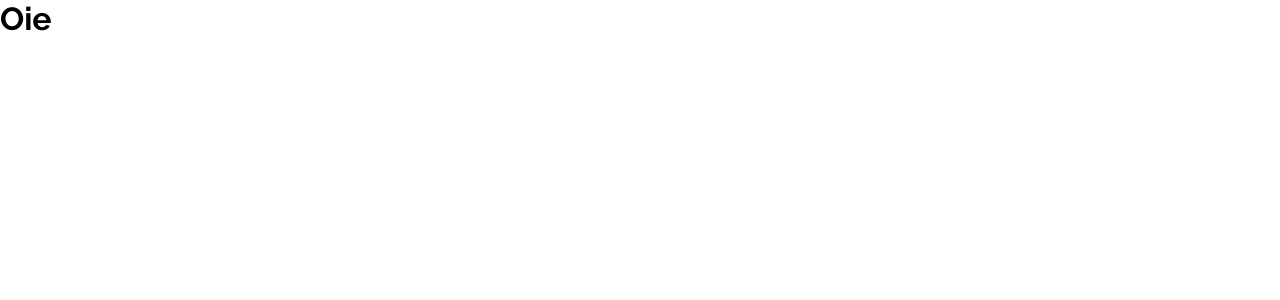
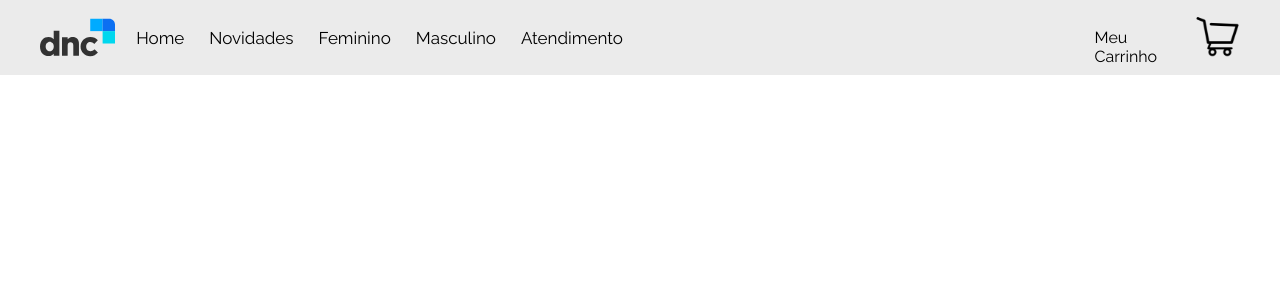
Before and after one commit to andretassis/e-commerce-dnc, a React (Vite) app: page / in a window 1280 px wide. Shown: the top 300 px of the page. Built offline with nearby package versions, Linux system fonts and the light colour scheme.

Commit message:
feat(Nav): criado e estilizado o component Nav

```diff
--- a/src/App.jsx
+++ /dev/null
@@ -1,12 +0,0 @@
-
-
-function App() {
-
-  return (
-    <>
-      <h1>Oie</h1>
-    </>
-  )
-}
-
-export default App
--- a/src/components/Nav/Nav.jsx
+++ b/src/components/Nav/Nav.jsx
@@ -0,0 +1,26 @@
+import logoDNC from "../../assets/logo.svg"
+import cartIcon from "../../assets/cart.svg"
+import './Nav.scss'
+
+const Nav = () => {
+  return (
+    <>
+        <div className="nav">
+            <img className="nav__logo" src={logoDNC} alt="Logo DNC" />
+            <ul>
+                <li>Home</li>
+                <li>Novidades</li>
+                <li>Feminino</li>
+                <li>Masculino</li>
+                <li>Atendimento</li>
+            </ul>
+            <div className="nav__cart">
+                <p>Meu Carrinho</p>
+                <img src={cartIcon} alt="Carrinho" />
+            </div>
+        </div>
+    </>
+  )
+}
+
+export default Nav
--- a/src/components/Nav/Nav.scss
+++ b/src/components/Nav/Nav.scss
@@ -1 +1,31 @@
 @use '../../sass/variables' as *;
+
+.nav {
+    display: flex;
+    justify-content: space-between;
+    background-color: $gray;
+    padding: 15px;
+
+    .nav__logo {
+        width: 100px;
+        padding-left: 25px;
+    }
+
+    ul {
+        display: flex;
+        align-items: center;
+        gap: 25px;
+        list-style: none;
+        margin-left: -35%;
+        font-size: 17px;
+    }
+
+    .nav__cart {
+        display: flex;
+        margin-right: 25px;
+    }
+
+    p {
+        padding: 13px;
+    }
+}
--- a/src/main.jsx
+++ b/src/main.jsx
@@ -2,18 +2,18 @@ import React from 'react'
 import ReactDOM from 'react-dom/client'
 import './index.scss'
 import { createBrowserRouter, RouterProvider } from "react-router-dom"
-import App from './App';
 import Login from './views/Login/Login';
 import Cart from './views/Cart/Cart';
+import Home from './views/Home/Home';
 
 const router = createBrowserRouter([
   {
     path: "/",
-    element: <App/>,
+    element: <Home/>,
   },
   {
     path: "/home",
-    element: <div>Home</div>,
+    element: <Home />,
   },
   {
     path: "/login",
--- a/src/views/Home/Home.jsx
+++ b/src/views/Home/Home.jsx
@@ -0,0 +1,11 @@
+import Nav from "../../components/Nav/Nav"
+
+const Home = () => {
+  return (
+    <>
+     <Nav />
+    </>
+  )
+}
+
+export default Home
```
Also changed, not shown: src/sass/_variables.scss (line endings or trailing spaces).
